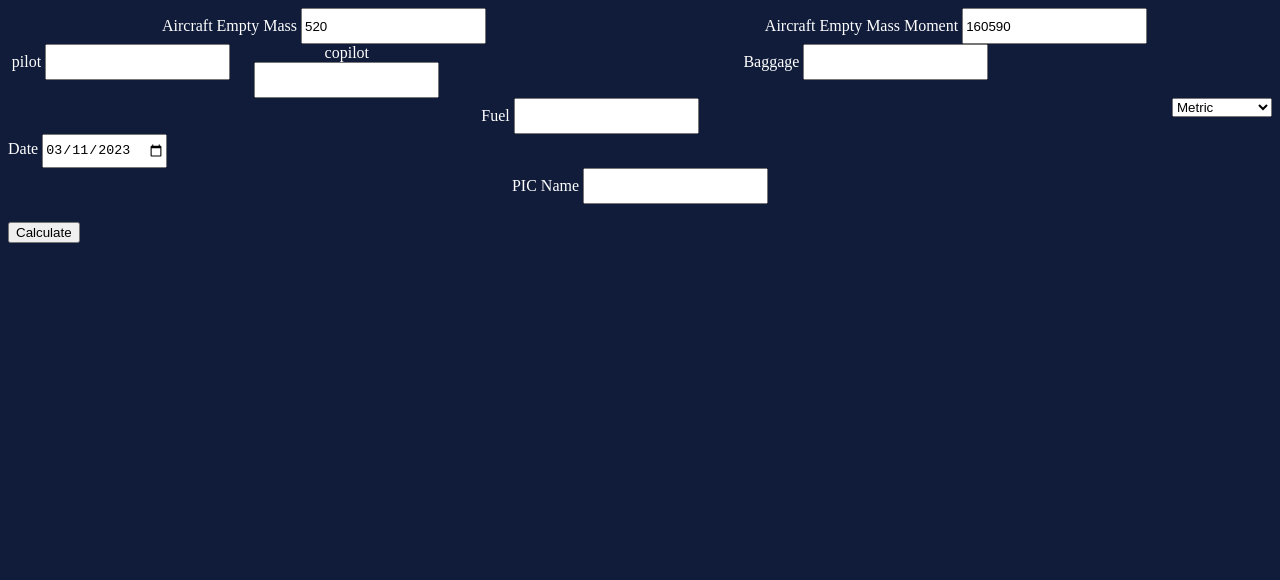
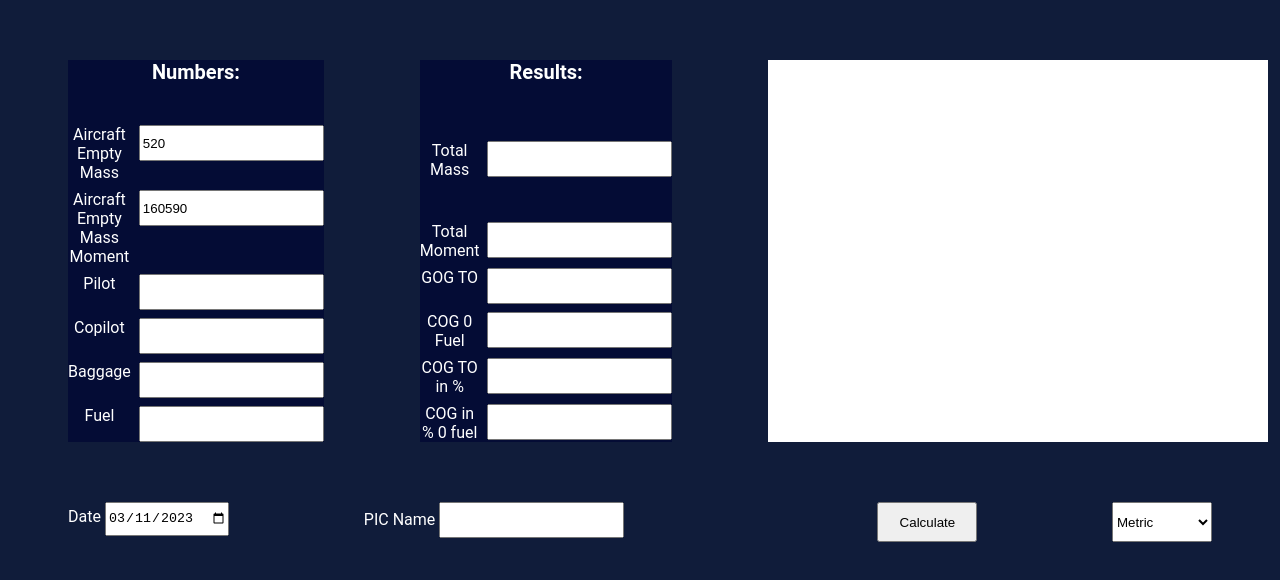
Before and after one commit to SirSeraph/mab-perf-softvare, a plain HTML site: page HaVaP1.2.0/index.html in a window 1280 px wide. Drawn offline with Linux system fonts and the light colour scheme.

Commit message:
Add files via upload

```diff
--- a/HaVaP1.2.0/index.html
+++ b/HaVaP1.2.0/index.html
@@ -9,39 +9,119 @@
 
 <body>
 
-<div class="container">
+<div class="siteGrid">
+<div class="hodnotyContainer">
     <div class="item">
+        Numbers:
+    </div>
+    <div class="item1">
         <label for="AirEmptMass">Aircraft Empty Mass</label>
+        </div>
+        <div class="item1-1">
         <input id="AirEmptMass" value="520" type="number">
         </div>
-    <div class="item">
+
+    <div class="item2">
         <label for="AirEmptMoment">Aircraft Empty Mass Moment</label>
+        </div>
+        <div class="item2-1">
         <input id="AirEmptMoment" value="160590" type="number">
         </div>
 
-<div class="container">
-    <div class="item">
-        <label  for="pilot">pilot</label>
+    <div class="item3">
+        <label  for="pilot">Pilot</label>
+        </div>
+        <div class="item3-1">
         <input id="pilot" type="number" value="">
         </div>
 
-    <div class="item">
-        <label for="copilot">copilot</label>
+    <div class="item4">
+        <label for="copilot">Copilot</label>
+        </div>
+        <div class="item4-1">
         <input id="copilot" type="number" value=""></div>
+    <div class="item5">
+        <label for="Baggage">Baggage</label >
         </div>
-    <div class="item">
-        <label for="Baggage">Baggage</label >
+        <div class="item5-1">
         <input id="Baggage" type="number" value=""></div>
+
+    <div class="item6">
+        <label for="Fuel">Fuel</label>
+        </div>
+        <div class="item6-1">
+        <input id="Fuel" type="number" value="">
+        </div>
 </div>
 
-<div class="container">
-    <div class="item">
-        <label for="Fuel">Fuel</label>
-        <input id="Fuel" type="number" value="">
+<div class="vysledkyContainer">
+    <div class="grid-item">
+        Results:
+    </div>
+    <div class="grid-item1">
+    <label for="vaha_vypocet_id">Total Mass</label>
+    </div>
+    <div class="grid-item1-1">
+    <input  id="vaha_vypocet_id" type="number" readonly>
+    </div>
+    <div class="grid-item2">
+        <label for="celkovy_moment_id">Total Moment</label>
+        </div>
+        <div class="grid-item2-1">
+        <input  id="celkovy_moment_id" type="number" readonly>
+        </div>
+    <div class="grid-item3">
+        <label for="pozicia_taziska_id">GOG TO</label>
+    </div>
+    <div class="grid-item3-1">
+        <input  id="pozicia_taziska_id" type="number" readonly>
+    </div>
+    <div class="grid-item4">
+        <label for="pozicia_taziska_0fuel_id">COG 0 Fuel</label>
+        </div>
+        <div class="grid-item4-1">
+        <input  id="pozicia_taziska_0fuel_id" type="number" readonly>
+        </div>
+    <div class="grid-item5">
+        <label for="pozicia_taziska_SAT_id">COG TO in %</label>
+        </div>
+        <div class="grid-item5-1">
+        <input  id="pozicia_taziska_SAT_id" type="number" readonly>
+        </div>
+    <div class="grid-item6">
+        <label for="pozicia_taziska_SAT_0fuel_id">COG in % 0 fuel</label>
+        </div>
+        <div class="grid-item6-1">
+        <input  id="pozicia_taziska_SAT_0fuel_id" type="number" readonly>
+        </div>
 </div>
 
-<div class="container">
-    <div class="item">
+<div class="resposiveTable">
+</div>
+</div>
+<!--
+<div id="vystup_id"></div>
+<div id="vypocet_paliva_id"></div>
+<div id="vaha_vypocet_id"></div>
+<div id="celkovy_moment_id"></div>
+<div id="pozicia_taziska_id"></div>
+<div id="pozicia_taziska_0fuel_id"></div>
+<div id="pozicia_taziska_SAT_id"></div>
+-->
+
+<div class="aditionalContainer">
+    <div class="item_date">
+        <label for="Date">Date</label>
+        <input  id="Date" type="date" >
+    </div>
+    <div class="item_PIC">
+        <label for="Name_PIC">PIC Name</label >
+        <input id="Name_PIC" type="text">
+    </div>
+    <div class="item_Button">
+    <button id="button" onclick="vypis()">Calculate</button>
+    </div>
+    <div class="item_unitsSelectContainer">
         <select style="width: 100px" name="operation" id="units">
             <option value="Metric">Metric</option>
             <option value="Imperial">Imperial</option>
@@ -49,25 +129,6 @@
         </select>
     </div>
 </div>
-</div>
-
-<label for="Date">Date</label>
-<input  id="Date" type="date" >
-
-<div class="item">
-    <label for="Name_PIC">PIC Name</label >
-    <input id="Name_PIC" type="text"></div>
-</div>
-
-
-</br>
-<button id="button" onclick="vypis()">Calculate</button>
-
-<div id="vystup"></div>
-<div id="vypocet_paliva"></div>
-<div id="vaha_vypocet"></div>
-
-
 </body>
 <script src="script.js"></script>
 </html>
--- a/HaVaP1.2.0/script.js
+++ b/HaVaP1.2.0/script.js
@@ -1,4 +1,4 @@
-let vystup =document.getElementById("vystup");
+let vystup =document.getElementById("vystup_id");
 let pilot = document.getElementById("pilot");
 let copilot = document.getElementById("copilot");
 let airemptmass = document.getElementById("AirEmptMass");
@@ -9,8 +9,13 @@ let Name_PIC = document.getElementById("Name_PIC");
 let date = document.getElementById("Date");
 let units = document.getElementById("units");
 let button1 = document.getElementById("button");
-let vypocet_paliva = document.getElementById("vypocet_paliva");
-let vaha_vypocet = document.getElementById("vaha_vypocet");
+let vypocet_paliva = document.getElementById("vypocet_paliva_id");
+let vaha_vypocet = document.getElementById("vaha_vypocet_id");
+let celkovy_moment = document.getElementById("celkovy_moment_id");
+let pozicia_taziska = document.getElementById("pozicia_taziska_id");
+let pozicia_taziska_0fuel = document.getElementById("pozicia_taziska_0fuel_id");
+let pozicia_taziska_SAT = document.getElementById("pozicia_taziska_SAT_id");
+let pozicia_taziska_SAT_0fuel = document.getElementById("pozicia_taziska_SAT_0fuel_id");
 
 //Konštanty v metrických hodnotách
 const stredna_aerodynamicka_tetiva = 1090;
@@ -55,7 +60,7 @@ airemptmoment.addEventListener('input', updateResults);
 Baggage.addEventListener('input', updateResults);
 Fuel.addEventListener('input', updateResults);
 
-//Update výsledkov keď sa hodnoty v input boxoch zmenia funkcia
+//Update výsledkov keď sa hodnoty v input boxoch zmenia, funkcia
 function updateResults() {
     vypocet_paliva.value = vypocet_paliva_funkcia();
     vaha_vypocet.value = vypocet_vahy_lietadla_funkcia();
@@ -63,26 +68,20 @@ function updateResults() {
     pozicia_taziska.value = vypocet_pozicie_taziska_funkcia();
     pozicia_taziska_0fuel.value = vypocet_pozicie_taziska_0fuel_funkcia();
     pozicia_taziska_SAT.value = vypocet_pozicie_taziska_SAT_funkcia();
+    pozicia_taziska_SAT_0fuel.value = vypocet_pozicie_taziska_SAT_0fuel_funkcia();
   }
-
-//testovací výpis hodnôt
-function vypis_stary (){
-    vystup.innerText="Fuel Weight: " + vypocet_paliva_funkcia() +
-    " \n Aircraft Weight: " + vypocet_vahy_lietadla_funkcia() +
-    " \n Moment celkový: " + vypocet_celkoveho_momentu_funkcia()+
-    " \n COG " + vypocet_pozicie_taziska()
-}
 
 function vypis (){
     vypocet_paliva = vypocet_paliva_funkcia();
     vypocet_vahy_lietadla = vypocet_vahy_lietadla_funkcia();
     celkovy_moment = vypocet_celkoveho_momentu_funkcia();
-    pozicia_taziska = vypocet_pozicie_taziska();
+    pozicia_taziska = vypocet_pozicie_taziska_funkcia();
 
-    vypocet_paliva_input.value = vypocet_paliva;
-    vaha_vypocet_input.value = vypocet_vahy_lietadla;
-    celkovy_moment_input.value = celkovy_moment;
-    pozicia_taziska_input.value = pozicia_taziska;
+    vypocet_paliva.value = vypocet_paliva;
+    vaha_vypocet.value = vypocet_vahy_lietadla;
+    celkovy_moment.value = celkovy_moment;
+    pozicia_taziska.value = pozicia_taziska;
+
 }
 
 //Vzorce funkcie
@@ -121,3 +120,7 @@ function vypocet_pozicie_taziska_0fuel_funkcia(){
 function vypocet_pozicie_taziska_SAT_funkcia(){
     return vypocet_pozicie_taziska_funkcia()/1090*100
 }
+
+function vypocet_pozicie_taziska_SAT_0fuel_funkcia(){
+    return vypocet_pozicie_taziska_0fuel_funkcia()/1090*100
+}
--- a/HaVaP1.2.0/style.css
+++ b/HaVaP1.2.0/style.css
@@ -1,17 +1,197 @@
 body{
     background-color: rgb(16, 28, 58);
     color: white;
+    font-family: "roboto";
+}
+/*Grid na rovrhnutie celej stránky*/
+.siteGrid{
+    display: grid;
+    gap: 6rem;
+    margin: 60px 60px 60px 60px;
 }
 
-.container{
-    display: flex;
-    flex-wrap: wrap;
-
+/*Tabulka zadávaných hodnôt*/
+.hodnotyContainer{
+    grid-column: 1;
+    display: grid;
+    gap: 0.5rem;
+    grid-template-columns: 1fr 1fr;
+    grid-template-rows: 1fr 1fr;
+    text-align: center;
+    background-color: rgb(4, 12, 53);
 }
 
-.item{
+.hodnotyContainer .item{
+    grid-column: 1/ span 2;
+    grid-row: 1;
+    font-size: 20px;
+    font-weight: bold;
+}
+
+.hodnotyContainer .item1{
+    grid-column: 1;
+    grid-row: 2;
+}
+
+.hodnotyContainer .item1-1{
+    grid-column: 2;
+    grid-row: 2;
+}
+.hodnotyContainer .item2{
+    grid-column: 1;
+    grid-row: 3;
+}
+
+.hodnotyContainer .item2-1{
+    grid-column: 2;
+    grid-row: 3;
+}
+.hodnotyContainer .item3{
+    grid-column: 1;
+    grid-row: 4;
+}
+
+.hodnotyContainer .item3-1{
+    grid-column: 2;
+    grid-row: 4;
+}
+.hodnotyContainer .item4{
+    grid-column: 1;
+    grid-row: 5;
+}
+
+.hodnotyContainer .item4-1{
+    grid-column: 2;
+    grid-row: 5;
+}
+.hodnotyContainer .item5{
+    grid-column: 1;
+    grid-row: 6;
+}
+
+.hodnotyContainer .item5-1{
+    grid-column: 2;
+    grid-row: 6;
+}
+.hodnotyContainer .item6{
+    grid-column: 1;
+    grid-row: 7;
+}
+
+.hodnotyContainer .item6-1{
+    grid-column: 2;
+    grid-row: 7;
+}
+
+/*Tabulka výsledkov*/
+.vysledkyContainer{
+    grid-column: 2;
+    display: grid;
+    gap: 0.5rem;
+    grid-template-columns: 1fr 1fr;
+    grid-template-rows: 1fr 1fr;
     text-align: center;
-    flex: 50%;
+    background-color: rgb(4, 12, 53);
+}
+
+.vysledkyContainer .grid-item{
+    grid-column: 1/ span 2;
+    grid-row: 1;
+    font-size: 20px;
+    font-weight: bold;
+}
+.vysledkyContainer .grid-item1{
+    grid-column: 1;
+    grid-row: 2;
+}
+.vysledkyContainer .grid-item1-1{
+    grid-column: 2;
+    grid-row: 2;
+}
+.vysledkyContainer .grid-item2{
+    grid-column: 1;
+    grid-row: 3;
+}
+.vysledkyContainer .grid-item2-1{
+    grid-column: 2;
+    grid-row: 3;
+}
+
+.vysledkyContainer .grid-item3{
+    grid-column: 1;
+    grid-row: 4;
+}
+.vysledkyContainer .grid-item3-1{
+    grid-column: 2;
+    grid-row: 4;
+}
+
+.vysledkyContainer .grid-item4{
+    grid-column: 1;
+    grid-row: 5;
+}
+.vysledkyContainer .grid-item4-1{
+    grid-column: 2;
+    grid-row: 5;
+}
+
+.vysledkyContainer .grid-item5{
+    grid-column: 1;
+    grid-row: 6;
+}
+.vysledkyContainer .grid-item5-1{
+    grid-column: 2;
+    grid-row: 6;
+}
+
+.vysledkyContainer .grid-item6{
+    grid-column: 1;
+    grid-row: 7;
+}
+.vysledkyContainer .grid-item6-1{
+    grid-column: 2;
+    grid-row: 7;
+}
+/*Responzívna tabulka s ukazovatelmi (letová obálka)*/
+.resposiveTable{
+    grid-column: 3;
+    width: 500px;
+    display: block;
+    background-color: white;
+}
+
+/*Spodná tabulka s inormáciami a globálnym prepínačom jednotiek*/
+.aditionalContainer{
+    grid-row: 2;
+    display: grid;
+    gap: 1rem;
+    margin: 60px 60px 60px 60px;
+}
+.item_date{
+    grid-column: 1;
+    grid-row: 1;
+}
+.item_PIC{
+    grid-column: 2;
+    grid-row: 1;
+}
+.item_Button{
+    grid-column: 3;
+    grid-row: 1;
+    text-align: right;
+}
+.item_Button button{
+    height: 40px;
+    width: 100px;
+}
+.item_unitsSelectContainer{
+    grid-column: 4;
+    grid-row: 1;
+    text-align: right;
+}
+.item_unitsSelectContainer select{
+    height: 40px;
+    width: 100px;
 }
 
 input {
```
Lines whose indentation alone changed are shown as unchanged.
